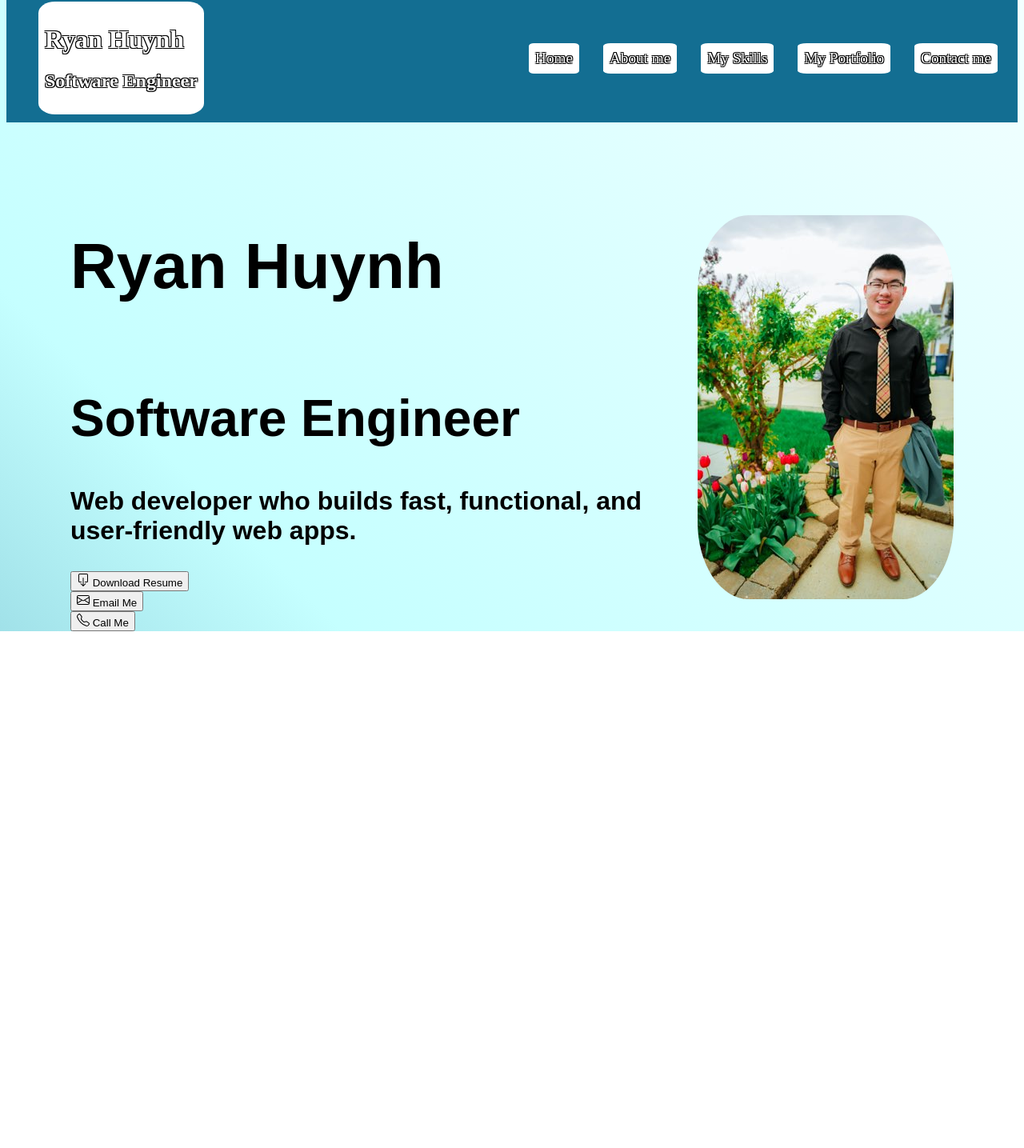
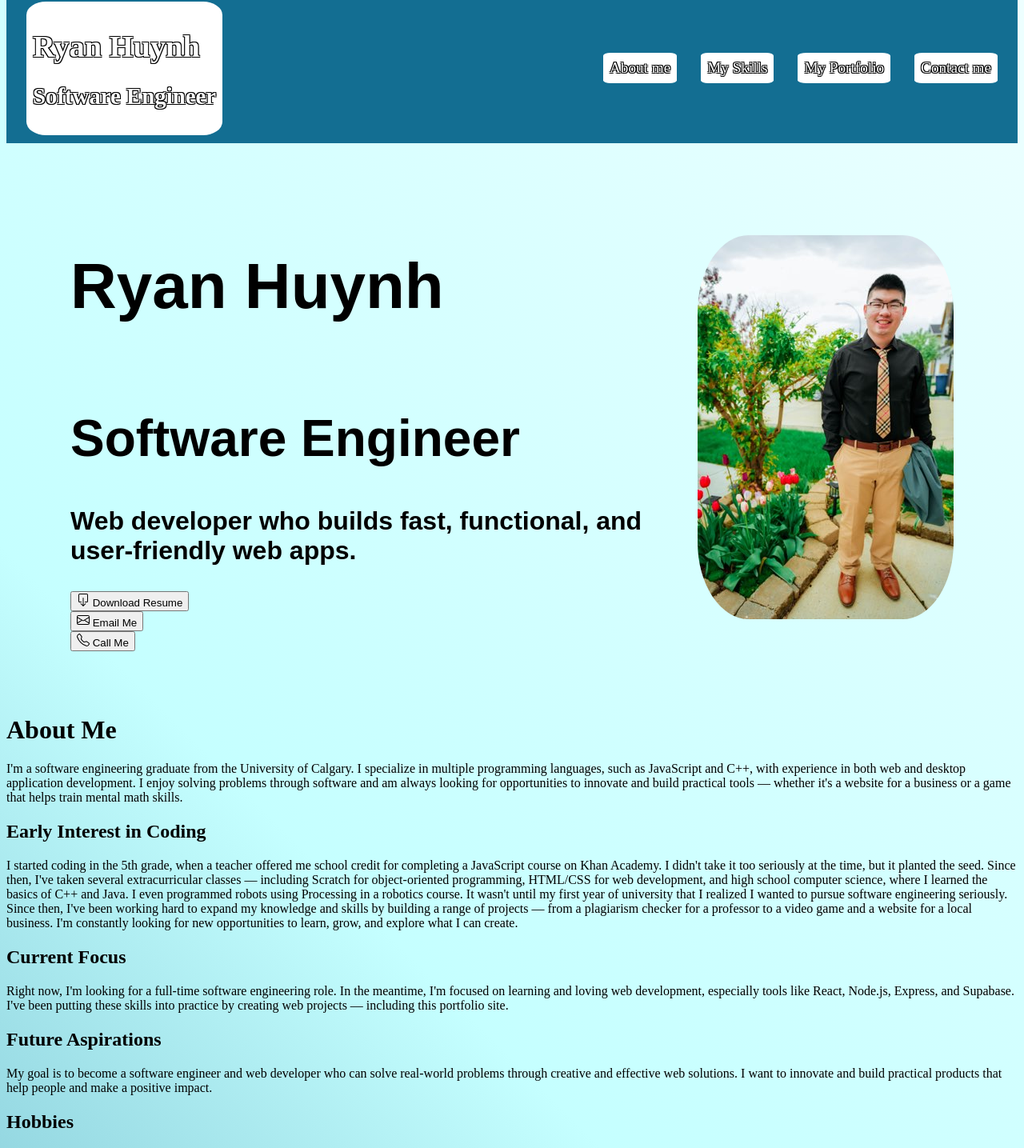
Before and after one commit to R41Ryan/r41ryan.github.io, a React (Vite) app in the folder website-portfolio/: page / in a window 1280 px wide. Shown: the part 16-1451 px from the top of the page at 80% size. Before the commit the page ends 805 px from the top, so only its background shows below. Built offline with nearby package versions, Linux system fonts and the light colour scheme; a web font is replaced by a local one.

Commit message:
Decided to make everything a single page
Added text content for About me

Modified the header nav links.

```diff
--- a/website-portfolio/src/App.jsx
+++ b/website-portfolio/src/App.jsx
@@ -1,20 +1,13 @@
 import { useState } from "react";
 import Header from "./components/Header";
-import HomePage from "./pages/HomePage";
-import AboutMe from "./pages/AboutMe";
+import MainPage from "./pages/MainPage";
 function App() {
-  const pages = {
-    home: <HomePage />,
-    about: <AboutMe />,
-  };
-
-  const [page, setPage] = useState("home");
 
   return (
     <>
       <main>
-        <Header setPage={setPage} />
-        {pages[page]}
+        <Header />
+        <MainPage />
       </main>
     </>
   );
--- a/website-portfolio/src/components/Header.css
+++ b/website-portfolio/src/components/Header.css
@@ -49,7 +49,7 @@ header {
     padding: 0;
 }
 
-.navbar li{
+.navlink {
     margin: 0 15px;
     cursor: pointer;
     font-size: larger;
@@ -60,7 +60,7 @@ header {
     border-radius: 10%;
 }
 
-.navbar li:hover {
+.navlink:hover {
     scale: 1.2;
     box-shadow: 0 0 30px rgba(255, 255, 255, 08);
     animation: dance 2s infinite ease;
--- a/website-portfolio/src/components/Header.jsx
+++ b/website-portfolio/src/components/Header.jsx
@@ -1,16 +1,15 @@
 import "./Header.css";
 
-function Header({setPage}) {
+function Header() {
   return (
     <header>
-      <div className="header-left-content">
+      <div className="header-left-content navlink">
         <h1>Ryan Huynh</h1>
         <h2>Software Engineer</h2>
       </div>
       <div className="header-right-content">
         <ul className="navbar">
-          <li className="navlink" onClick={() => setPage("home")}>Home</li>
-          <li className="navlink" onClick={() => setPage("about")}>About me</li>
+          <li className="navlink">About me</li>
           <li className="navlink">My Skills</li>
           <li className="navlink">My Portfolio</li>
           <li className="navlink">Contact me</li>
--- a/website-portfolio/src/pages/AboutMe.jsx
+++ b/website-portfolio/src/pages/AboutMe.jsx
@@ -1,6 +1,6 @@
 function AboutMe() {
   return (
-    <div>
+    <div id="about-me" className="about-me">
       <h1>About Me</h1>
       <p>
         I'm a software engineer graduate from the University of Calgary. I
--- a/website-portfolio/src/pages/HomePage.jsx
+++ /dev/null
@@ -1,38 +0,0 @@
-import "./HomePage.css";
-
-function HomePage() {
-  return (
-    <div className="home-page">
-      <div className="home-page_content">
-        <h1>Ryan Huynh</h1>
-        <h2>Software Engineer</h2>
-        <h3>
-          Web developer who builds fast, functional, and user-friendly web apps.
-        </h3>
-        <a
-          download
-          href="documents/Ryan Huynh - Software Engineering Resume.pdf"
-        >
-          <button>
-            <img src="images/box-arrow-down.svg" /> Download Resume
-          </button>
-        </a>
-        <a href="mailto:ryanhuynh64@gmail.com">
-          <button>
-            <img src="images/envelope.svg" /> Email Me
-          </button>
-        </a>
-        <a href="tel:+15874393288">
-          <button>
-            <img src="images/telephone.svg" /> Call Me
-          </button>
-        </a>
-      </div>
-      <div className="home-page_image">
-        <img src="/images/profile_img.jpg" alt="Ryan Huynh" />
-      </div>
-    </div>
-  );
-}
-
-export default HomePage;
--- /dev/null
+++ b/website-portfolio/src/pages/MainPage.jsx
@@ -0,0 +1,95 @@
+import "./MainPage.css";
+
+function MainPage() {
+  return (
+    <div>
+      <div className="home-page">
+        <div className="home-page_content">
+          <h1>Ryan Huynh</h1>
+          <h2>Software Engineer</h2>
+          <h3>
+            Web developer who builds fast, functional, and user-friendly web
+            apps.
+          </h3>
+          <a
+            download
+            href="documents/Ryan Huynh - Software Engineering Resume.pdf"
+          >
+            <button>
+              <img src="images/box-arrow-down.svg" /> Download Resume
+            </button>
+          </a>
+          <a href="mailto:ryanhuynh64@gmail.com">
+            <button>
+              <img src="images/envelope.svg" /> Email Me
+            </button>
+          </a>
+          <a href="tel:+15874393288">
+            <button>
+              <img src="images/telephone.svg" /> Call Me
+            </button>
+          </a>
+        </div>
+        <div className="home-page_image">
+          <img src="/images/profile_img.jpg" alt="Ryan Huynh" />
+        </div>
+      </div>
+      <div id="about-me" className="about-me">
+        <h1>About Me</h1>
+
+        <p className="intro">
+          I'm a software engineering graduate from the University of Calgary. I
+          specialize in multiple programming languages, such as JavaScript and
+          C++, with experience in both web and desktop application development.
+          I enjoy solving problems through software and am always looking for
+          opportunities to innovate and build practical tools — whether it's a
+          website for a business or a game that helps train mental math skills.
+        </p>
+
+        <h2>Early Interest in Coding</h2>
+        <p className="history">
+          I started coding in the 5th grade, when a teacher offered me school
+          credit for completing a JavaScript course on Khan Academy. I didn't
+          take it too seriously at the time, but it planted the seed. Since
+          then, I've taken several extracurricular classes — including Scratch
+          for object-oriented programming, HTML/CSS for web development, and
+          high school computer science, where I learned the basics of C++ and
+          Java. I even programmed robots using Processing in a robotics course.
+          It wasn't until my first year of university that I realized I wanted
+          to pursue software engineering seriously. Since then, I've been
+          working hard to expand my knowledge and skills by building a range of
+          projects — from a plagiarism checker for a professor to a video game
+          and a website for a local business. I'm constantly looking for new
+          opportunities to learn, grow, and explore what I can create.
+        </p>
+
+        <h2>Current Focus</h2>
+        <p className="current">
+          Right now, I'm looking for a full-time software engineering role. In
+          the meantime, I'm focused on learning and loving web development,
+          especially tools like React, Node.js, Express, and Supabase. I've been
+          putting these skills into practice by creating web projects —
+          including this portfolio site.
+        </p>
+
+        <h2>Future Aspirations</h2>
+        <p className="goals">
+          My goal is to become a software engineer and web developer who can
+          solve real-world problems through creative and effective web
+          solutions. I want to innovate and build practical products that help
+          people and make a positive impact.
+        </p>
+
+        <h2>Hobbies</h2>
+        <p className="hobbies">
+          Outside of coding, I enjoy playing strategy games like Total War,
+          coming up with fan-fiction ideas for my favorite games and movies, and
+          spending time with friends and family. I also enjoy playing a bit of
+          Dungeons & Dragons.
+        </p>
+      </div>
+    </div>
+  );
+}
+
+export default MainPage;
--- a/website-portfolio/src/style.css
+++ b/website-portfolio/src/style.css
@@ -17,7 +17,7 @@
   --color-accent-secondary: black;
 }
 
-html {
+body {
   height: 100%;
   background: linear-gradient(
       45deg,
```
Also changed, not shown: website-portfolio/src/pages/MainPage.css (renamed from website-portfolio/src/pages/HomePage.css).
